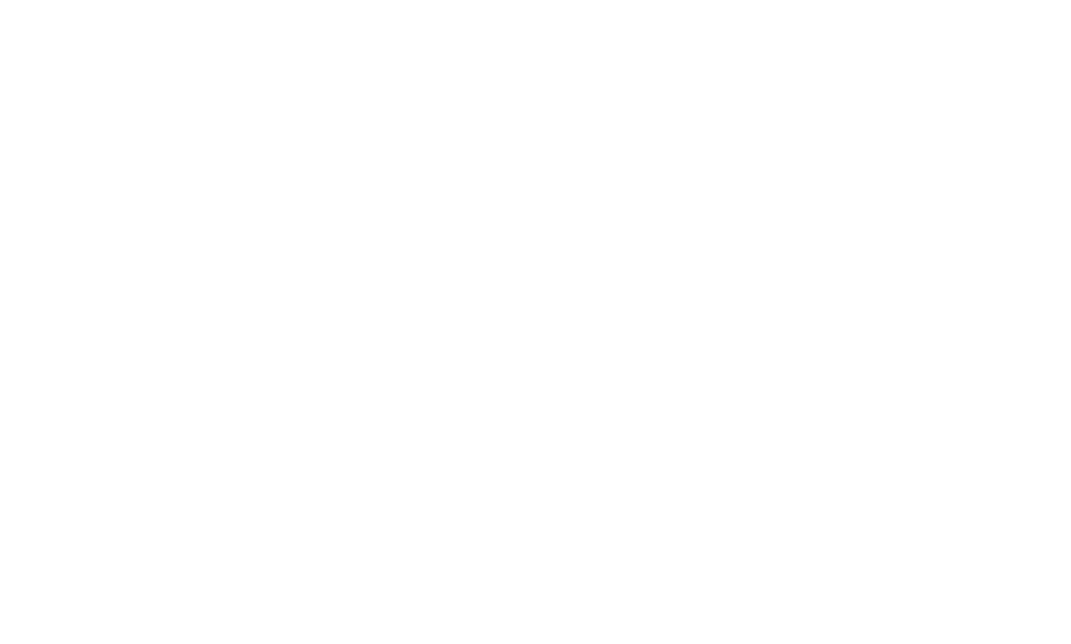
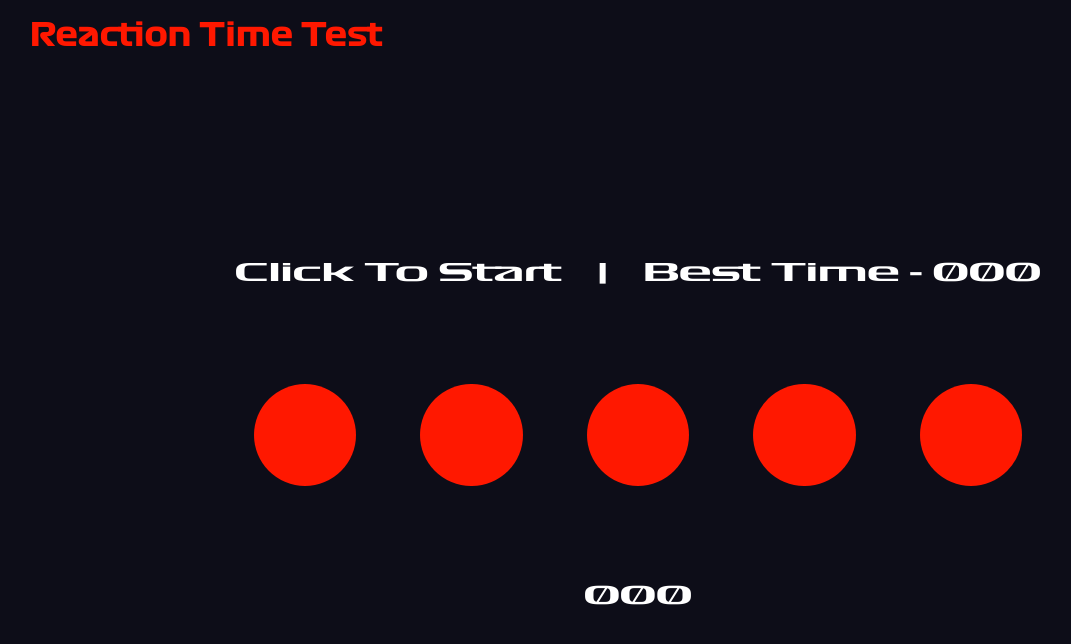
Before and after one commit to 9mz1/F1-Reaction-Time-Website, a plain HTML site: page index.html in a window 1280 px wide. Shown: the whole page, without its empty margins (2-1073 px from the left). Drawn offline with Linux system fonts and the light colour scheme.

Commit message:
Did the basic stuff and styling

```diff
--- a/index.html
+++ b/index.html
@@ -5,9 +5,34 @@
     <meta name="viewport" content="width=device-width, initial-scale=1.0">
     <title>Reaction Time Test</title>
     <link rel="stylesheet" href="style.css">
+    <link href='https://cdn.boxicons.com/fonts/basic/boxicons.min.css' rel='stylesheet'>
 </head>
 <body>
+    <div class="container">
+        <div class="nav">
+            <h1>Reaction Time Test</h1>
+            <i id="about" class='bxr bx-badge-exclamation'></i>
+        </div>
+        <div class="content-container">
+            <div class="top">
+                <p id="info">Click To Start</p>
+                <p>|</p>
+                <p id="best-time">Best Time - 000</p>
+            </div>
 
+            <div class="lights">
+                <div class="light"></div>
+                <div class="light"></div>
+                <div class="light"></div>
+                <div class="light"></div>
+                <div class="light"></div>
+            </div>
+
+            <div class="bottom">
+                <p id="time">000</p>
+            </div>
+        </div>
+    </div>
     <script src="app.js"></script>
 </body>
 </html>
--- a/style.css
+++ b/style.css
@@ -0,0 +1,114 @@
+@font-face {
+    font-family: Formula1-Regular;
+    src: url(./font/Formula1-Regular_web_0.ttf) format('truetype');
+    font-weight: normal;
+    font-style: normal;
+}
+@font-face {
+    font-family: Formula1-Bold;
+    src: url(./font/Formula1-Bold_web_0.ttf) format('truetype');
+    font-weight: bold;
+    font-style: normal;
+}
+@font-face {
+    font-family: Formula1-Wide;
+    src: url(./font/Formula1-Wide_web_0.ttf) format('truetype');
+    font-weight: normal;
+    font-style: normal;
+}
+
+:root {
+    --primary-color: #FF1800;
+    --bg-color: #0D0D18;
+    --tertiary-color: #FFFFFF;
+}
+
+
+
+* {
+    box-sizing: border-box;
+    padding: 0;
+    margin: 0;
+    font-family: Formula1-Regular;
+    color: var(--tertiary-color);
+    cursor: default;
+    transition: 0.2s ease all;
+}
+
+html, body {
+    height: 100%;
+    margin: 0;
+}
+
+body {
+    background-color: var(--bg-color);
+}
+
+
+.container {
+    display: flex;
+    flex-direction: column;
+    height: 100%;
+}
+
+.nav {
+    display: flex;
+    align-items: center;
+    justify-content: space-between;
+    padding: 1rem 2rem;
+}
+
+.nav > h1 {
+    font-family: Formula1-Bold;
+    font-size: 2rem;
+    color: var(--primary-color);
+}
+
+.nav > #about {
+    font-size: 2rem;
+    cursor: pointer;
+}
+
+#about:hover {
+    color: var(--primary-color);
+}
+
+.content-container {
+    flex: 1;
+    display: flex;
+    flex-direction: column;
+    justify-content: center;
+    align-items: center;
+    gap: 6rem;
+}
+
+.top, .bottom {
+    font-size: 1.5rem;
+}
+
+.top {
+    display: flex;
+    gap: 35px;
+    justify-content: center;
+    align-items: center;
+}
+
+.top > p, .bottom > p {
+    font-family: Formula1-Wide;
+}
+
+.lights {
+    display: flex;
+    align-items: center;
+    justify-content: center;
+    gap: 4rem;
+    /* border: 2px solid; */
+}
+
+.light {
+    width: clamp(40px, 8vw, 200px);
+    height: clamp(40px, 8vw, 200px);
+    border-radius: 50%;
+    background-color: var(--primary-color);
+    /* border: 2px solid blue; */
+}
```
